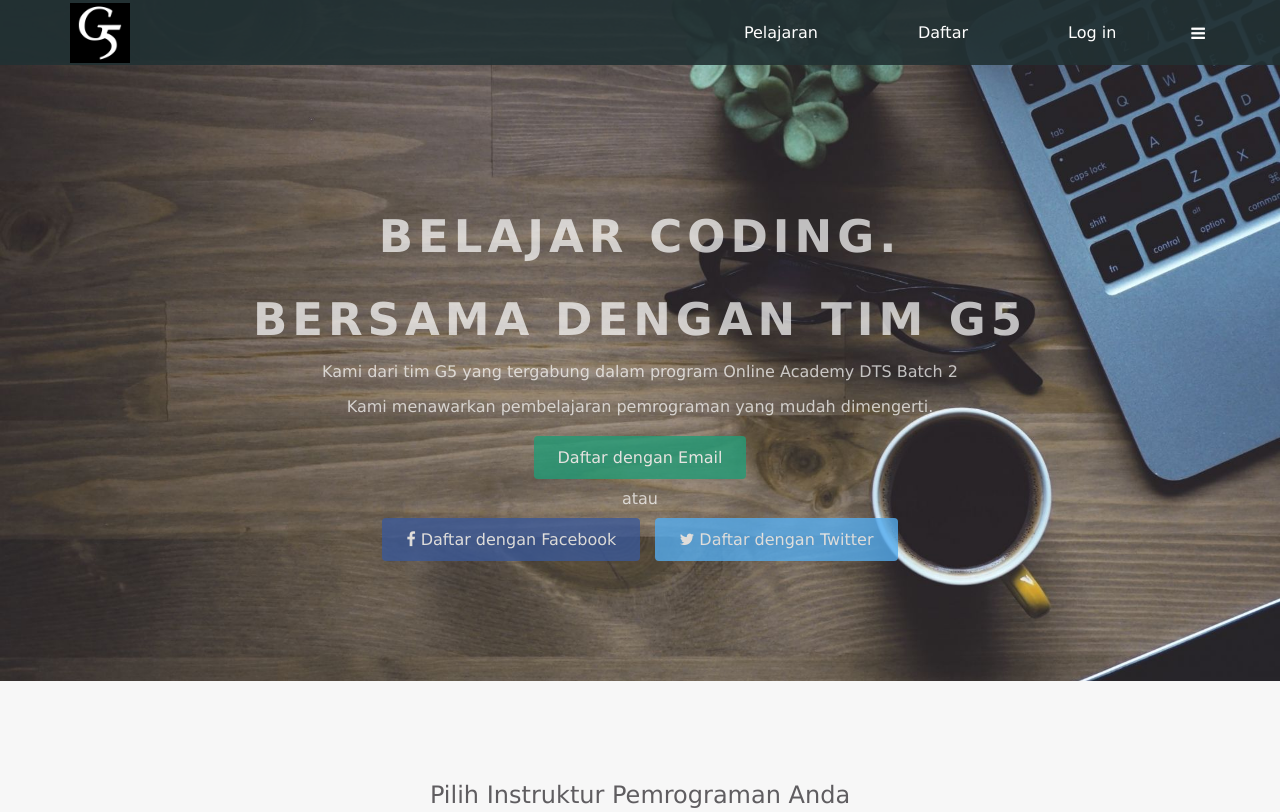
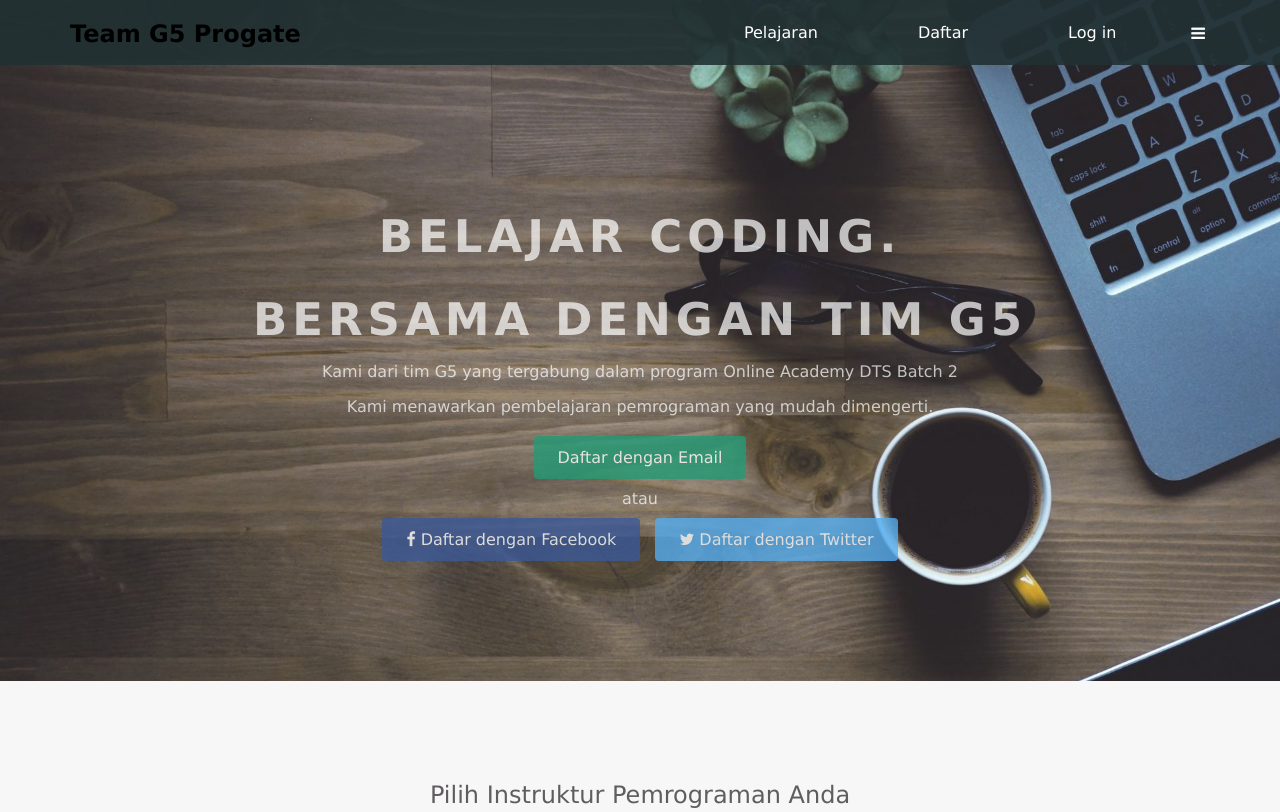
Before and after one commit to abqorideandra/timg5, a plain HTML site: page index.html in a window 1280 px wide. Shown: the top 812 px of the page. Drawn offline with Linux system fonts and the light colour scheme.

Commit message:
Update index.html

```diff
--- a/index.html
+++ b/index.html
@@ -12,7 +12,7 @@
     <header>
       <div class="container">
         <div class="header-left">
-          <img class="logo" src="img.png">
+ <h2>Team G5 <span>Progate</span></h2>
         </div>
         <!-- Tambahkan ikon menu dibawah -->
         <span class="fa fa-bars menu-icon"></span>
```
